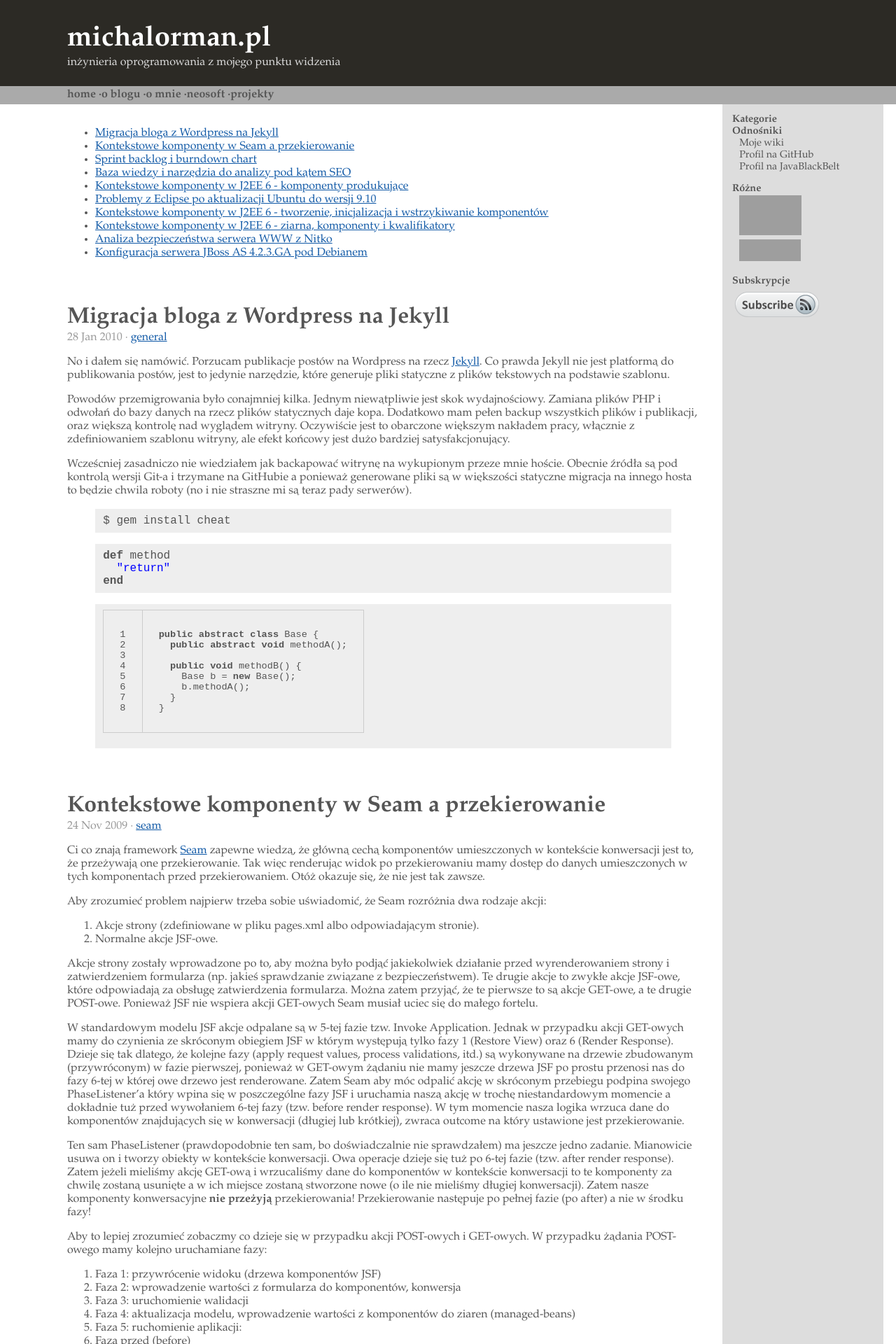
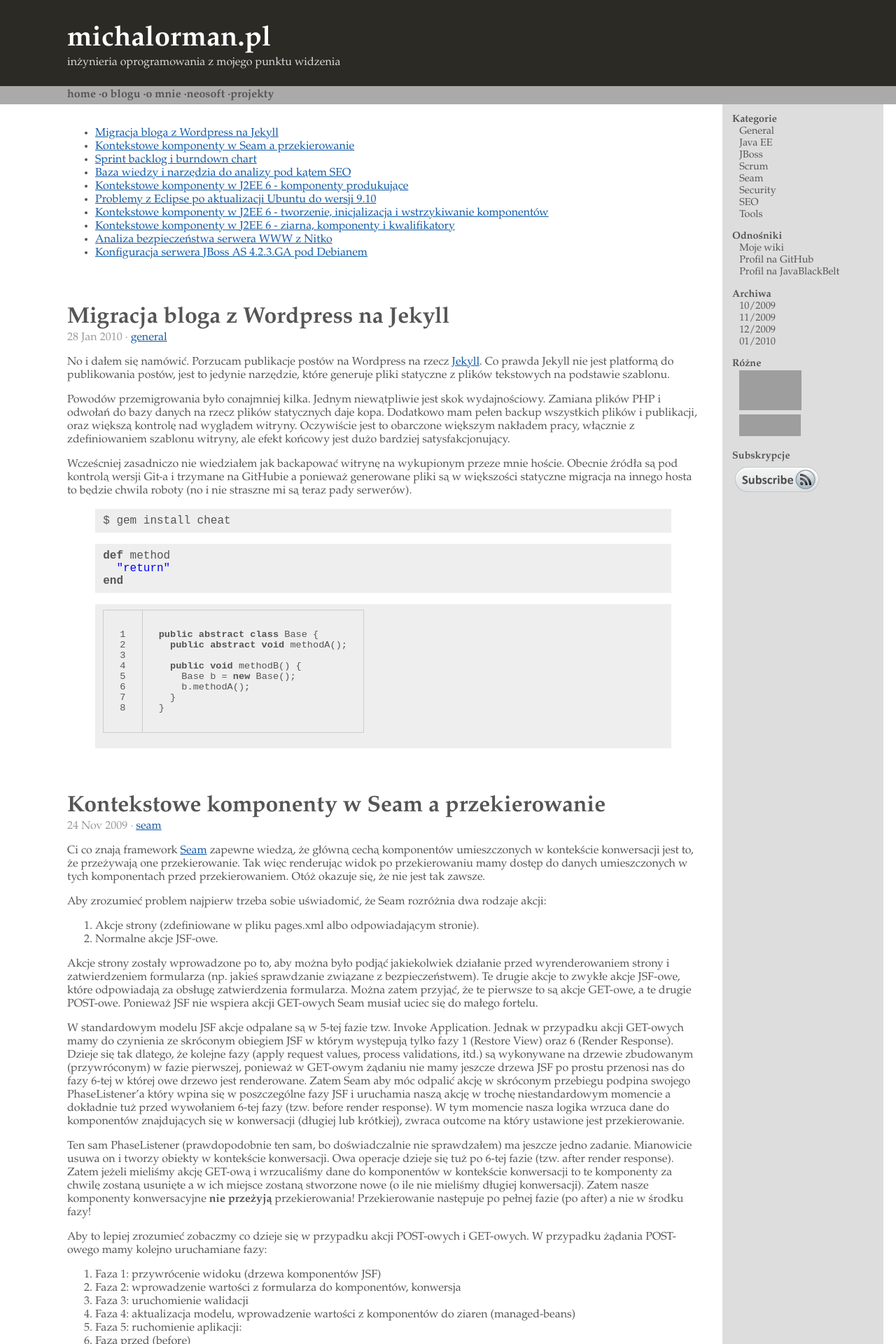
Before and after one commit to michalorman/michalorman-blog-old, a Jekyll site: the page built from blog/index.html, in a window 1280 px wide. Shown: the top 1920 px of the page at 70% size. Built offline with Jekyll 4.4.1, drawn with Linux system fonts in a browser that asks for light colours; Markdown is read by kramdown in place of the engine named in the settings; grey boxes are pictures that could not be loaded.

Commit message:
Added archives and categories to /blog/ view.

```diff
--- a/_layouts/default.html
+++ b/_layouts/default.html
@@ -31,6 +31,16 @@
 				<ul>
 					<li>
 					  <h1>Kategorie</h1>
+						<ul>
+							<li><a href="/blog/general/">General</a></li>
+							<li><a href="/blog/javaee/">Java EE</a></li>
+							<li><a href="/blog/jboss/">JBoss</a></li>
+							<li><a href="/blog/scrum/">Scrum</a></li>
+							<li><a href="/blog/seam/">Seam</a></li>
+							<li><a href="/blog/security/">Security</a></li>
+							<li><a href="/blog/seo/">SEO</a></li>
+							<li><a href="/blog/tools/">Tools</a></li>
+						</ul>
 					</li>
 					<li>
 						<h1>Odnośniki</h1>
@@ -40,6 +50,15 @@
 						  <li><a href="http://www.javablackbelt.com/UserView.wwa?userId=9242332">Profil na JavaBlackBelt</a></li>
 						</ul>
 					</li>
+					<li>
+            <h1>Archiwa</h1>
+						<ul>
+							<li><a href="/blog/2009/10">10/2009</a></li>
+							<li><a href="/blog/2009/11">11/2009</a></li>
+							<li><a href="/blog/2009/12">12/2009</a></li>
+							<li><a href="/blog/2010/01">01/2010</a></li>
+						</ul>
+          </li>
 				  <li>
 				  	<h1>Różne</h1>
 						<ul>
--- a/stylesheets/default.css
+++ b/stylesheets/default.css
@@ -148,7 +148,7 @@ td {
 	margin-right: -230px;
 	padding: 1em 3% 1em 0;
 	border-right: 230px solid #ddd;
-	min-height: 300px;
+	min-height: 500px;
 }
 
 #sidebar {
```
